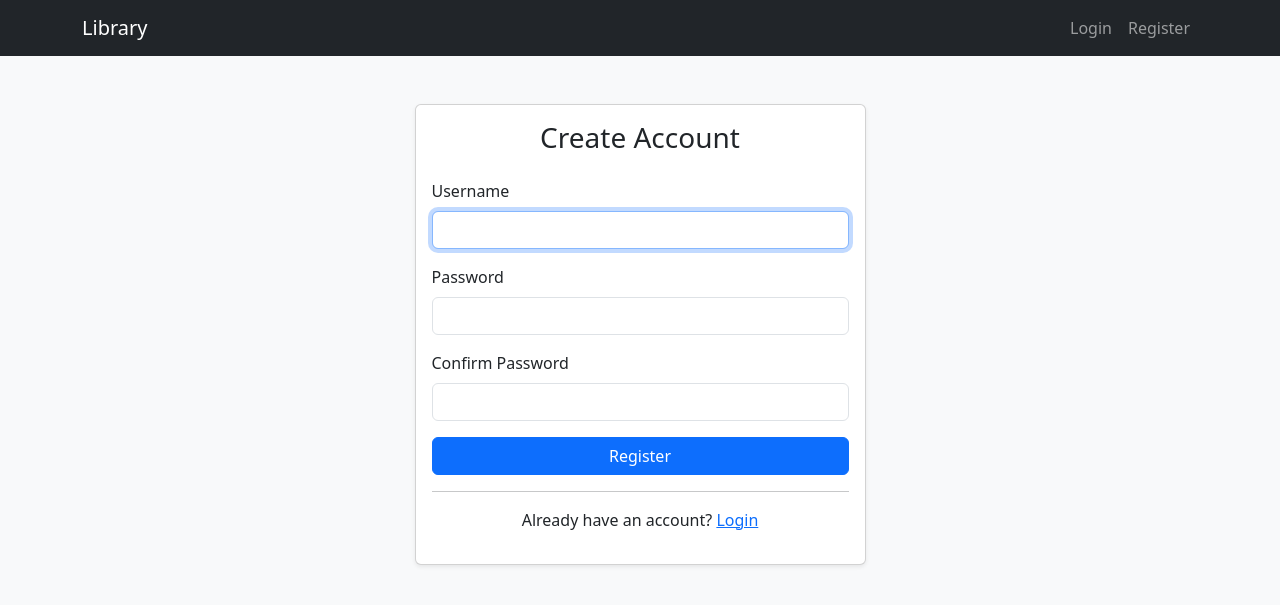
After one commit to agarwalvivek29/iitm_mad1_project, a Flask app: page /auth/register in a window 1280 px wide. The commit adds this page. Shown: the top 605 px of the page. Run offline with Flask 3, Linux system fonts and the light colour scheme.

Commit message:
feat(auth): login, register, logout with role-based access
- Add auth blueprint with user login, librarian login, registration, logout
- Add role-based decorators (user_required, librarian_required) in utils.py
- Add stub user and librarian dashboard routes/templates
- Seed default librarian account (admin/admin123)
- Update navbar and index with real auth links

Resolves #3

```diff
--- a/app.py
+++ b/app.py
@@ -26,13 +26,17 @@ def create_app(config_class=Config):
     def index():
         return render_template('index.html')
 
-    # Blueprints will be registered here in later issues:
-    # from routes.auth import auth_bp
-    # from routes.librarian import librarian_bp
-    # from routes.user import user_bp
+    from routes.auth import auth_bp, seed_admin
+    from routes.user import user_bp
+    from routes.librarian import librarian_bp
+
+    app.register_blueprint(auth_bp)
+    app.register_blueprint(user_bp)
+    app.register_blueprint(librarian_bp)
 
     with app.app_context():
         db.create_all()
+        seed_admin()
 
     return app
 
--- /dev/null
+++ b/routes/auth.py
@@ -0,0 +1,114 @@
+from flask import Blueprint, render_template, redirect, url_for, flash, request
+from flask_login import login_user, logout_user, login_required, current_user
+
+from app import db
+from models import User
+
+auth_bp = Blueprint('auth', __name__, url_prefix='/auth')
+
+
+@auth_bp.route('/register', methods=['GET', 'POST'])
+def register():
+    if current_user.is_authenticated:
+        if current_user.role == 'librarian':
+            return redirect(url_for('librarian.dashboard'))
+        return redirect(url_for('user.dashboard'))
+
+    if request.method == 'POST':
+        username = request.form.get('username', '').strip()
+        password = request.form.get('password', '')
+        confirm_password = request.form.get('confirm_password', '')
+
+        if not username or not password:
+            flash('Username and password are required.', 'danger')
+            return redirect(url_for('auth.register'))
+
+        if password != confirm_password:
+            flash('Passwords do not match.', 'danger')
+            return redirect(url_for('auth.register'))
+
+        if User.query.filter_by(username=username).first():
+            flash('Username already taken.', 'danger')
+            return redirect(url_for('auth.register'))
+
+        user = User(username=username, role='user')
+        user.set_password(password)
+        db.session.add(user)
+        db.session.commit()
+
+        flash('Registration successful! Please log in.', 'success')
+        return redirect(url_for('auth.login'))
+
+    return render_template('auth/register.html')
+
+
+@auth_bp.route('/login', methods=['GET', 'POST'])
+def login():
+    if current_user.is_authenticated:
+        if current_user.role == 'librarian':
+            return redirect(url_for('librarian.dashboard'))
+        return redirect(url_for('user.dashboard'))
+
+    if request.method == 'POST':
+        username = request.form.get('username', '').strip()
+        password = request.form.get('password', '')
+
+        user = User.query.filter_by(username=username).first()
+
+        if user is None or not user.check_password(password):
+            flash('Invalid username or password.', 'danger')
+            return redirect(url_for('auth.login'))
+
+        if user.role != 'user':
+            flash('Please use the librarian login page.', 'warning')
+            return redirect(url_for('auth.librarian_login'))
+
+        login_user(user)
+        flash('Logged in successfully.', 'success')
+        return redirect(url_for('user.dashboard'))
+
+    return render_template('auth/login.html')
+
+
+@auth_bp.route('/librarian/login', methods=['GET', 'POST'])
+def librarian_login():
+    if current_user.is_authenticated:
+        if current_user.role == 'librarian':
+            return redirect(url_for('librarian.dashboard'))
+        return redirect(url_for('user.dashboard'))
+
+    if request.method == 'POST':
+        username = request.form.get('username', '').strip()
+        password = request.form.get('password', '')
+
+        user = User.query.filter_by(username=username).first()
+
+        if user is None or not user.check_password(password):
+            flash('Invalid username or password.', 'danger')
+            return redirect(url_for('auth.librarian_login'))
+
+        if user.role != 'librarian':
+            flash('This account is not a librarian account.', 'danger')
+            return redirect(url_for('auth.librarian_login'))
+
+        login_user(user)
+        flash('Logged in successfully.', 'success')
+        return redirect(url_for('librarian.dashboard'))
+
+    return render_template('auth/librarian_login.html')
+
+
+@auth_bp.route('/logout')
+@login_required
+def logout():
+    logout_user()
+    flash('You have been logged out.', 'success')
+    return redirect(url_for('index'))
+
+
+def seed_admin():
+    if not User.query.filter_by(username='admin').first():
+        admin = User(username='admin', role='librarian')
+        admin.set_password('admin123')
+        db.session.add(admin)
+        db.session.commit()
--- /dev/null
+++ b/templates/auth/register.html
@@ -0,0 +1,34 @@
+{% extends "base.html" %}
+
+{% block title %}Register — Library{% endblock %}
+
+{% block content %}
+<div class="row justify-content-center mt-5">
+    <div class="col-md-5">
+        <div class="card shadow-sm">
+            <div class="card-body">
+                <h3 class="card-title text-center mb-4">Create Account</h3>
+                <form method="POST">
+                    <div class="mb-3">
+                        <label for="username" class="form-label">Username</label>
+                        <input type="text" class="form-control" id="username" name="username" required autofocus>
+                    </div>
+                    <div class="mb-3">
+                        <label for="password" class="form-label">Password</label>
+                        <input type="password" class="form-control" id="password" name="password" required>
+                    </div>
+                    <div class="mb-3">
+                        <label for="confirm_password" class="form-label">Confirm Password</label>
+                        <input type="password" class="form-control" id="confirm_password" name="confirm_password" required>
+                    </div>
+                    <button type="submit" class="btn btn-primary w-100">Register</button>
+                </form>
+                <hr>
+                <p class="text-center">
+                    Already have an account? <a href="{{ url_for('auth.login') }}">Login</a>
+                </p>
+            </div>
+        </div>
+    </div>
+</div>
+{% endblock %}
--- a/templates/base.html
+++ b/templates/base.html
@@ -21,14 +21,14 @@
                             <span class="nav-link text-light">{{ current_user.username }}</span>
                         </li>
                         <li class="nav-item">
-                            <a class="nav-link" href="#">Logout</a>
+                            <a class="nav-link" href="{{ url_for('auth.logout') }}">Logout</a>
                         </li>
                     {% else %}
                         <li class="nav-item">
-                            <a class="nav-link" href="#">Login</a>
+                            <a class="nav-link" href="{{ url_for('auth.login') }}">Login</a>
                         </li>
                         <li class="nav-item">
-                            <a class="nav-link" href="#">Register</a>
+                            <a class="nav-link" href="{{ url_for('auth.register') }}">Register</a>
                         </li>
                     {% endif %}
                 </ul>
--- a/templates/index.html
+++ b/templates/index.html
@@ -6,7 +6,7 @@
 <div class="text-center mt-5">
     <h1>Library Management System</h1>
     <p class="lead">Browse, request, and read e-books online.</p>
-    <a href="#" class="btn btn-primary me-2">Login</a>
-    <a href="#" class="btn btn-outline-primary">Register</a>
+    <a href="{{ url_for('auth.login') }}" class="btn btn-primary me-2">Login</a>
+    <a href="{{ url_for('auth.register') }}" class="btn btn-outline-primary">Register</a>
 </div>
 {% endblock %}
```
Also changed, not shown: routes/librarian.py (added, +13 -0 lines), routes/user.py (added, +13 -0 lines), templates/auth/librarian_login.html (added, +31 -0 lines), templates/auth/login.html (added, +33 -0 lines), templates/librarian/dashboard.html (added, +8 -0 lines), templates/user/dashboard.html (added, +8 -0 lines), utils.py (added, +23 -0 lines), routes/__init__.py (added).
